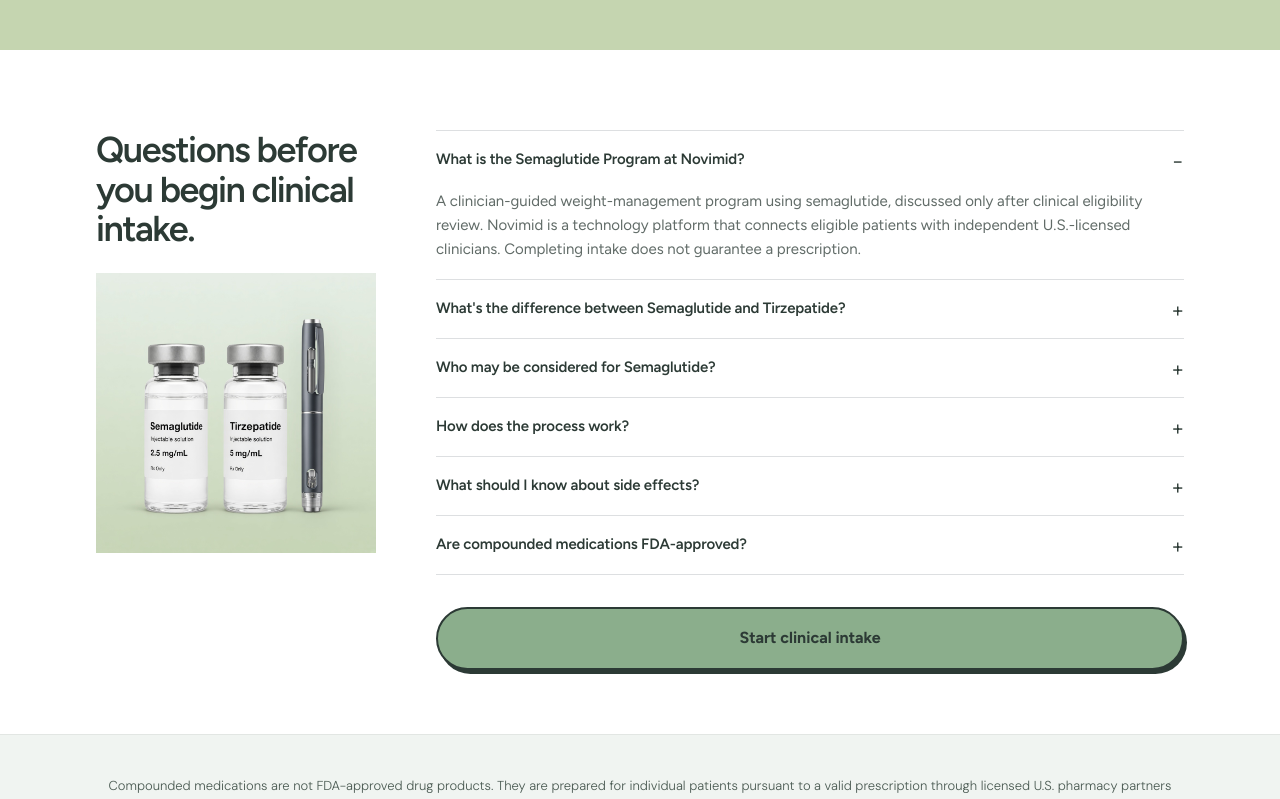
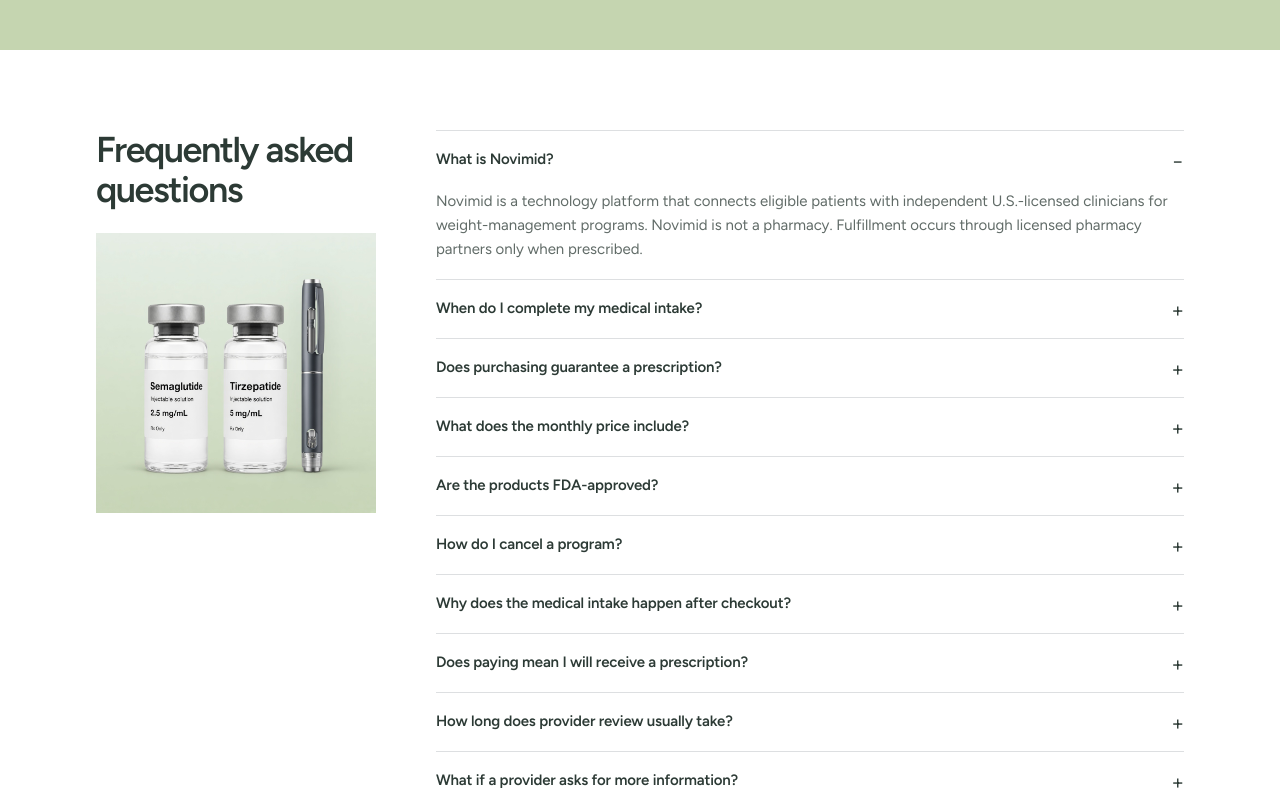
Before and after one commit to Emmanuelombaye/novimid, a Next.js app in the folder web/: page /treatments in a window 1280 px wide. Shown: the part 3620-4419 px from the top of the page. Built offline with nearby package versions, Linux system fonts and the light colour scheme.

Commit message:
Use Efexia FAQ items on the treatments page accordion.

```diff
--- a/web/src/components/TreatmentsView.tsx
+++ b/web/src/components/TreatmentsView.tsx
@@ -2,6 +2,7 @@
 
 import Link from "next/link";
 import { useState } from "react";
+import { faqItems } from "@/lib/content";
 import { media } from "@/lib/media";
 import { TreatmentsExplore } from "./TreatmentsExplore";
 import { CtaBand } from "./CtaBand";
@@ -10,66 +11,6 @@
 const IMG_PRODUCT = "/images/product-glp1-v2.png";
 const IMG_VIAL_A = "/images/icon-vial-a-v2.png";
 const IMG_VIAL_B = "/images/icon-vial-b-v2.png";
-
-/* ─────────────────────────────────────────────
-   DATA
-───────────────────────────────────────────── */
-
-type FaqItem = { q: string; a: string };
-
-const SEMA_FAQS: FaqItem[] = [
-  {
-    q: "What is the Semaglutide Program at Novimid?",
-    a: "A clinician-guided weight-management program using semaglutide, discussed only after clinical eligibility review. Novimid is a technology platform that connects eligible patients with independent U.S.-licensed clinicians. Completing intake does not guarantee a prescription.",
-  },
-  {
-    q: "What's the difference between Semaglutide and Tirzepatide?",
-    a: "Both may be considered for weight management when clinically appropriate. A licensed clinician reviews your history and goals to determine what, if anything, may be appropriate for you.",
-  },
-  {
-    q: "Who may be considered for Semaglutide?",
-    a: "Semaglutide may be considered for adults who meet clinical criteria after licensed-provider review. Treatment is not right for everyone. Eligibility is determined by a licensed clinician — not by purchasing a program.",
-  },
-  {
-    q: "How does the process work?",
-    a: "After checkout, you complete a secure medical intake and identity verification. A licensed clinician reviews your information. If treatment is prescribed, medication is fulfilled through a licensed pharmacy partner. Purchasing a program does not guarantee a prescription.",
-  },
-  {
-    q: "What should I know about side effects?",
-    a: "Side effects vary by person and should be discussed with a licensed clinician. Common effects may include nausea, constipation, diarrhea, appetite changes, or digestive discomfort. Seek urgent or emergency care for severe or sudden symptoms.",
-  },
-  {
-    q: "Are compounded medications FDA-approved?",
-    a: "No. Compounded medications are prepared for individual patients pursuant to a valid prescription through licensed U.S. pharmacies when clinically indicated. They are not FDA-approved and are not reviewed by the FDA for safety, effectiveness, or quality before marketing.",
-  },
-];
-
-const TIRZ_FAQS: FaqItem[] = [
-  {
-    q: "What is the Tirzepatide Program at Novimid?",
-    a: "A clinician-guided weight-management program using tirzepatide, with licensed-provider review. Novimid is a technology platform that connects eligible patients with independent U.S.-licensed clinicians. Completing intake does not guarantee a prescription.",
-  },
-  {
-    q: "What's the difference between Semaglutide and Tirzepatide?",
-    a: "Both may be considered for weight management when clinically appropriate. A licensed clinician reviews your history and goals to determine what, if anything, may be appropriate for you.",
-  },
-  {
-    q: "Who may be considered for Tirzepatide?",
-    a: "Tirzepatide may be considered for adults who meet clinical criteria after licensed-provider review. Treatment is not right for everyone. Eligibility is determined by a licensed clinician — not by purchasing a program.",
-  },
-  {
-    q: "How does the process work?",
-    a: "After checkout, you complete a secure medical intake and identity verification. A licensed clinician reviews your information. If treatment is prescribed, medication is fulfilled through a licensed pharmacy partner. Purchasing a program does not guarantee a prescription.",
-  },
-  {
-    q: "What should I know about side effects?",
-    a: "Side effects vary by person and should be discussed with a licensed clinician. Common effects may include nausea, constipation, diarrhea, appetite changes, or digestive discomfort. Seek urgent or emergency care for severe or sudden symptoms.",
-  },
-  {
-    q: "Are compounded medications FDA-approved?",
-    a: "No. Compounded medications are prepared for individual patients pursuant to a valid prescription through licensed U.S. pharmacies when clinically indicated. They are not FDA-approved and are not reviewed by the FDA for safety, effectiveness, or quality before marketing.",
-  },
-];
 
 /* ─────────────────────────────────────────────
    ICON SVGs (inline)
@@ -512,13 +453,11 @@
 ───────────────────────────────────────────── */
 
 function RetroKnowall({
-  faqs,
   vialImg,
   vialAlt,
   ctaLink,
   modifier,
 }: {
-  faqs: FaqItem[];
   vialImg: string;
   vialAlt: string;
   ctaLink: string;
@@ -530,16 +469,16 @@
       <div className="tx-knowall__inner">
         <div className="tx-knowall__left">
           <h2 id="tx-knowall-heading" className="tx-knowall__heading">
-            Questions before you begin clinical intake.
+            Frequently asked questions
           </h2>
           {/* eslint-disable-next-line @next/next/no-img-element */}
           <img className="tx-knowall__vial" src={vialImg} alt={vialAlt} loading="lazy" decoding="async" />
         </div>
         <div className="tx-knowall__right">
           <ul className="tx-knowall__list" role="list">
-            {faqs.map((item, i) => (
+            {faqItems.map((item, i) => (
               <li
-                key={i}
+                key={item.q}
                 className="tx-knowall__item"
                 data-open={open === i}
               >
@@ -583,7 +522,6 @@
       <RetroClinical data={SEMA_CLINICAL} />
       <RetroExpect data={SEMA_EXPECT} />
       <RetroKnowall
-        faqs={SEMA_FAQS}
         vialImg={IMG_PRODUCT}
         vialAlt="Illustrative Semaglutide program product photo"
         ctaLink="/start?treatment=semaglutide"
@@ -600,7 +538,6 @@
       <RetroClinical data={TIRZ_CLINICAL} />
       <RetroExpect data={TIRZ_EXPECT} />
       <RetroKnowall
-        faqs={TIRZ_FAQS}
         vialImg={IMG_PRODUCT}
         vialAlt="Illustrative Tirzepatide program product photo"
         ctaLink="/start?treatment=tirzepatide"
```
